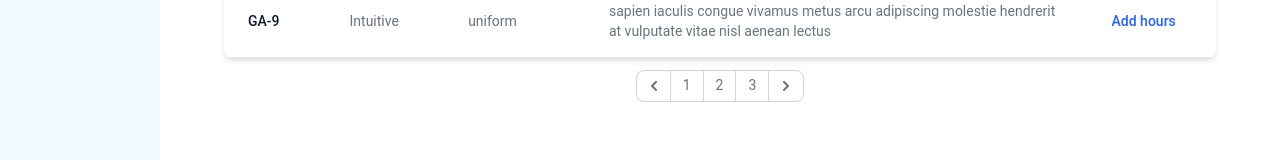
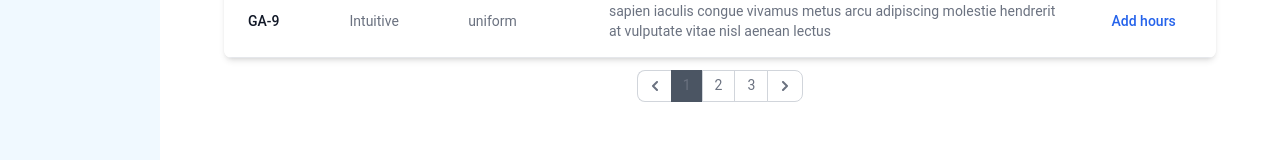
Before and after one commit to as20203/work-hours-application, a Next.js app: page /user/projects in a window 1280 px wide. Shown: the part 461-621 px from the top of the page. Built offline with nearby package versions, Linux system fonts and the light colour scheme.

Commit message:
Added fixes to table navigation.

```diff
--- a/app/user/projects/page.tsx
+++ b/app/user/projects/page.tsx
@@ -86,7 +86,22 @@ export default function Home() {
                             <nav aria-label="Page navigation example">
                                 <ul className="flex items-center -space-x-px h-8 text-sm">
                                     <li>
-                                        <Link onClick={() => setPageNumber(pageNumber => pageNumber == 1 ? pageNumber : pageNumber - 1)} href="#" className="flex items-center justify-center px-3 h-8 ms-0 leading-tight text-gray-500 bg-white border border-e-0 border-gray-300 rounded-s-lg hover:bg-gray-100 hover:text-gray-700 dark:bg-gray-800 dark:border-gray-700 dark:text-gray-400 dark:hover:bg-gray-700 dark:hover:text-white">
+                                        <Link onClick={() => setPageNumber(pageNumber => pageNumber == 1 ? pageNumber : pageNumber - 1)} href="#"
+                                            className={`flex items-center
+                                            justify-center
+                                            px-3 h-8 ms-0
+                                            leading-tight
+                                            text-gray-500
+                                            bg-white border border-e-0
+                                            border-gray-300 rounded-s-lg
+                                            dark:bg-gray-800
+                                            dark:border-gray-700
+                                            ${pageNumber !== 1 && 'hover:bg-gray-100 dark:hover:bg-gray-700 dark:hover:text-white hover:text-gray-700'}
+                                            ${pageNumber == 1 && 'cursor-not-allowed'}
+                                            `
+                                            }
+
+                                        >
                                             <span className="sr-only">Previous</span>
                                             <svg className="w-2.5 h-2.5 rtl:rotate-180" aria-hidden="true" xmlns="http://www.w3.org/2000/svg" fill="none" viewBox="0 0 6 10">
                                                 <path stroke="currentColor" stroke-linecap="round" stroke-linejoin="round" stroke-width="2" d="M5 1 1 5l4 4" />
@@ -95,12 +110,39 @@ export default function Home() {
                                     </li>
                                     {
                                         paginationArray.map(pageNo => <li key={pageNo}>
-                                            <Link onClick={() => setPageNumber(pageNo)} href="#" className="flex items-center justify-center px-3 h-8 leading-tight text-gray-500 bg-white border border-gray-300 hover:bg-gray-100 hover:text-gray-700 dark:bg-gray-800 dark:border-gray-700 dark:text-gray-400 dark:hover:bg-gray-700 dark:hover:text-white">{pageNo}</Link>
+                                            <Link key={pageNo} onClick={() => setPageNumber(pageNo)} href="#" className={`
+                                            flex items-center
+                                            justify-center
+                                            px-3 h-8
+                                            leading-tight
+                                            text-gray-500
+                                            ${pageNo == pageNumber
+                                                    ?
+                                                    'bg-gray-600' :
+                                                    'dark:bg-gray-800 dark:border-gray-700  border  border-gray-300'}
+                                            hover:bg-gray-100 hover:text-gray-700
+                                            dark:text-gray-400
+                                            dark:hover:bg-gray-700 dark:hover:text-white`
+                                            }>{pageNo}</Link>
                                         </li>
                                         )
                                     }
                                     <li>
-                                        <Link onClick={() => setPageNumber(pageNumber => pageNumber == totalPages ? pageNumber : pageNumber + 1)} href="#" className="flex items-center justify-center px-3 h-8 leading-tight text-gray-500 bg-white border border-gray-300 rounded-e-lg hover:bg-gray-100 hover:text-gray-700 dark:bg-gray-800 dark:border-gray-700 dark:text-gray-400 dark:hover:bg-gray-700 dark:hover:text-white">
+                                        <Link onClick={() => setPageNumber(pageNumber => pageNumber == totalPages ? pageNumber : pageNumber + 1)}
+                                            href="#"
+                                            className={`
+                                            flex items-center
+                                            justify-center px-3 h-8
+                                            leading-tight text-gray-500
+                                            bg-white border border-gray-300
+                                            rounded-e-lg
+                                            dark:bg-gray-800
+                                            ${pageNumber != totalPages && 'hover:bg-gray-100 dark:hover:bg-gray-700 dark:hover:text-white hover:text-gray-700'}
+                                            dark:border-gray-700
+                                            dark:text-gray-400
+                                            ${pageNumber == totalPages && 'cursor-not-allowed'}
+                                            `
+                                            }>
                                             <span className="sr-only">Next</span>
                                             <svg className="w-2.5 h-2.5 rtl:rotate-180" aria-hidden="true" xmlns="http://www.w3.org/2000/svg" fill="none" viewBox="0 0 6 10">
                                                 <path stroke="currentColor" stroke-linecap="round" stroke-linejoin="round" stroke-width="2" d="m1 9 4-4-4-4" />
```
